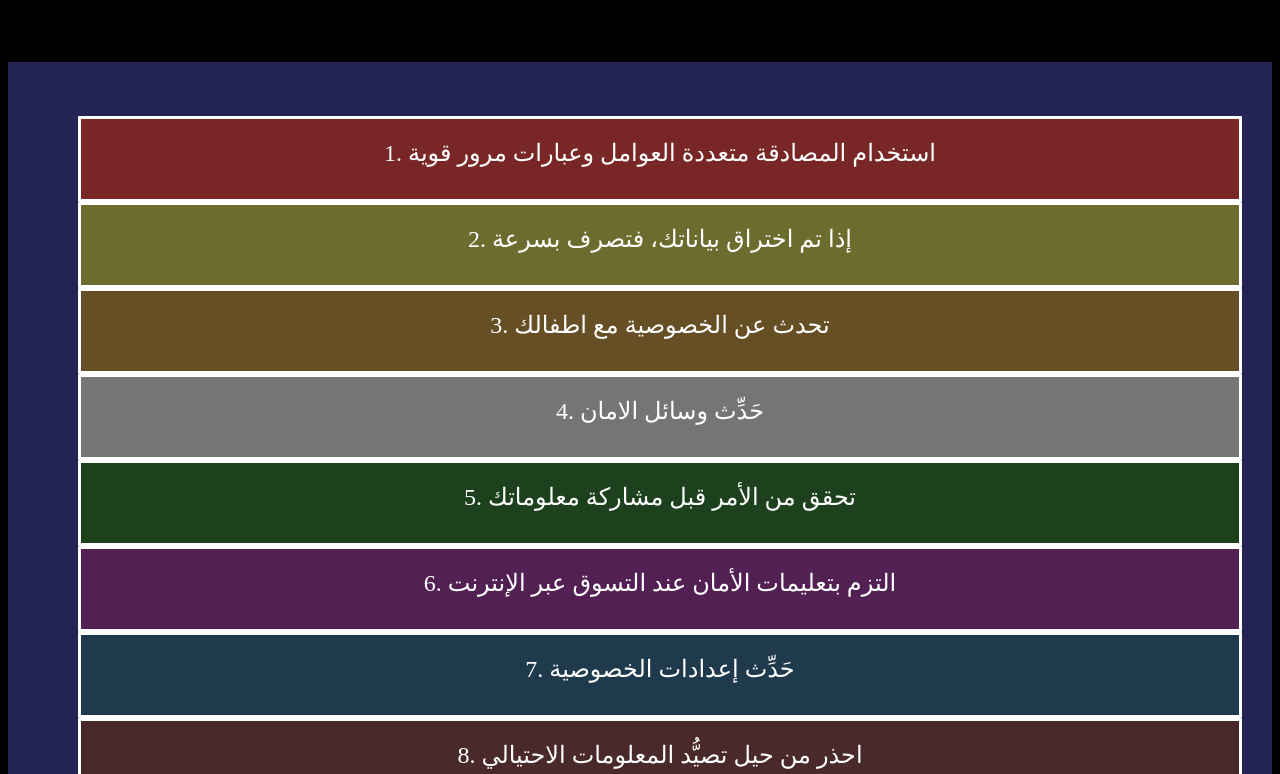
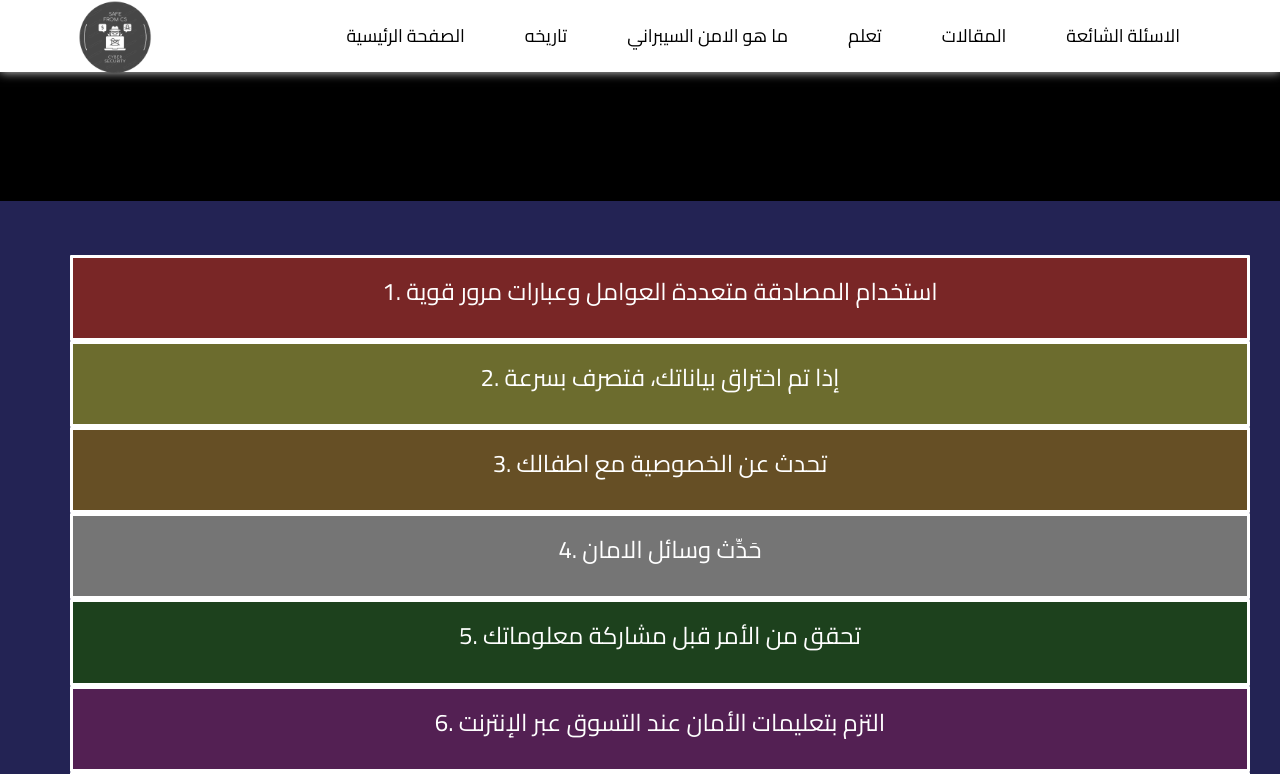
Before and after one commit to omarghor3ba/CyberSecurity, a plain HTML site: page how to protect yourself.html in a window 1280 px wide. Shown: the top 774 px of the page. Drawn offline with Linux system fonts and the light colour scheme.

Commit message:
Update how to protect yourself.html

```diff
--- a/how to protect yourself.html
+++ b/how to protect yourself.html
@@ -4,9 +4,42 @@
     <meta charset="UTF-8">
     <meta name="viewport" content="width=device-width, initial-scale=1.0">
     <title>كيف تحمى نفسك</title>
+     <!-- link icon  -->
+     <link rel="shortcut icon" href="imgs/icon.png" type="image/x-icon">
+     <!-- Main Template Css File -->
+     <link rel="stylesheet" href="css/style.css">
+     <!-- Render All Elements Normally -->
+     <link rel="stylesheet" href="css/normalize.css">
+     <!-- Font Awesome Library -->
+     <link rel="stylesheet" href="css/all.min.css">
+     <!-- Google Fonts -->
+     <link rel="preconnect" href="https://fonts.googleapis.com" />
+     <link rel="preconnect" href="https://fonts.gstatic.com" crossorigin />
+     <link href="https://fonts.googleapis.com/css2?family=Cairo:wght@300;400;700&#038;display=swap" rel="stylesheet" />
+     <!--css file-->
+     <link rel="stylesheet" href="work-steps.css">
+
     <link rel="stylesheet" href="how to protect yourself.css">
 </head>
 <body style="background-color: black; color: white;">
+<!-- Start Header -->
+<div class="header" id="header">
+    <div class="container">
+      <a href="imgs.html" class="logo"><img src="imgs/logo.png" alt="" id="myimg"></a>
+      <ul class="main-nav" >
+        <li id="l1"><a href="index.html" >الصفحة الرئيسية</a></li>
+        <li id="l2"><a href="https://www.ajnet.me/encyclopedia/2024/9/19/%D8%A7%D9%84%D8%A3%D9%85%D9%86-%D8%A7%D9%84%D8%B3%D9%8A%D8%A8%D8%B1%D8%A7%D9%86%D9%8A-%D9%85%D9%81%D9%87%D9%88%D9%85%D9%87-%D9%88%D8%AA%D8%A7%D8%B1%D9%8A%D8%AE%D9%87">تاريخه</a></li>
+        <li id="l3"><a href="work-steps.html">ما هو الامن السيبراني</a></li>
+        <li id="l4"><a href="https://youtu.be/cEXFMrqu-_A?si=zzjXK0ZtVSa-hJYv">تعلم</a></li>
+        <li id="l5"><a href="https://bluemediasa.com/cyber-security/">المقالات</a></li>
+        <li id="l6"><a href="questions.html">الاسئلة الشائعة</a>
+        </li>
+      </ul>
+    </div>
+  </div>
+
+  <!-- End Header -->
+<br><br><br><br>
     <br><br><br>
     <div class="alldivs">
 
@@ -52,7 +85,7 @@
         </div>
 
     <div>
-
 </ol>
+<script src="js/script.js"></script>
 </body>
 </html>
```
